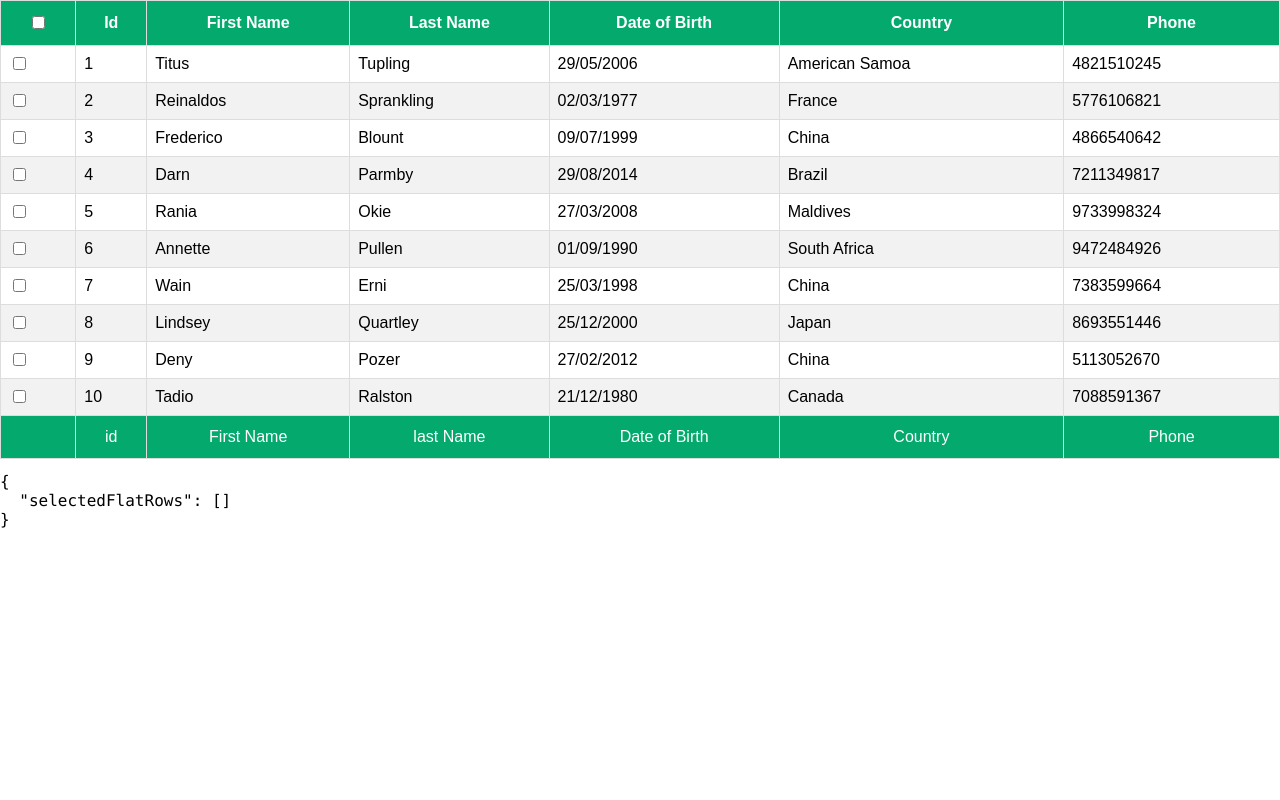
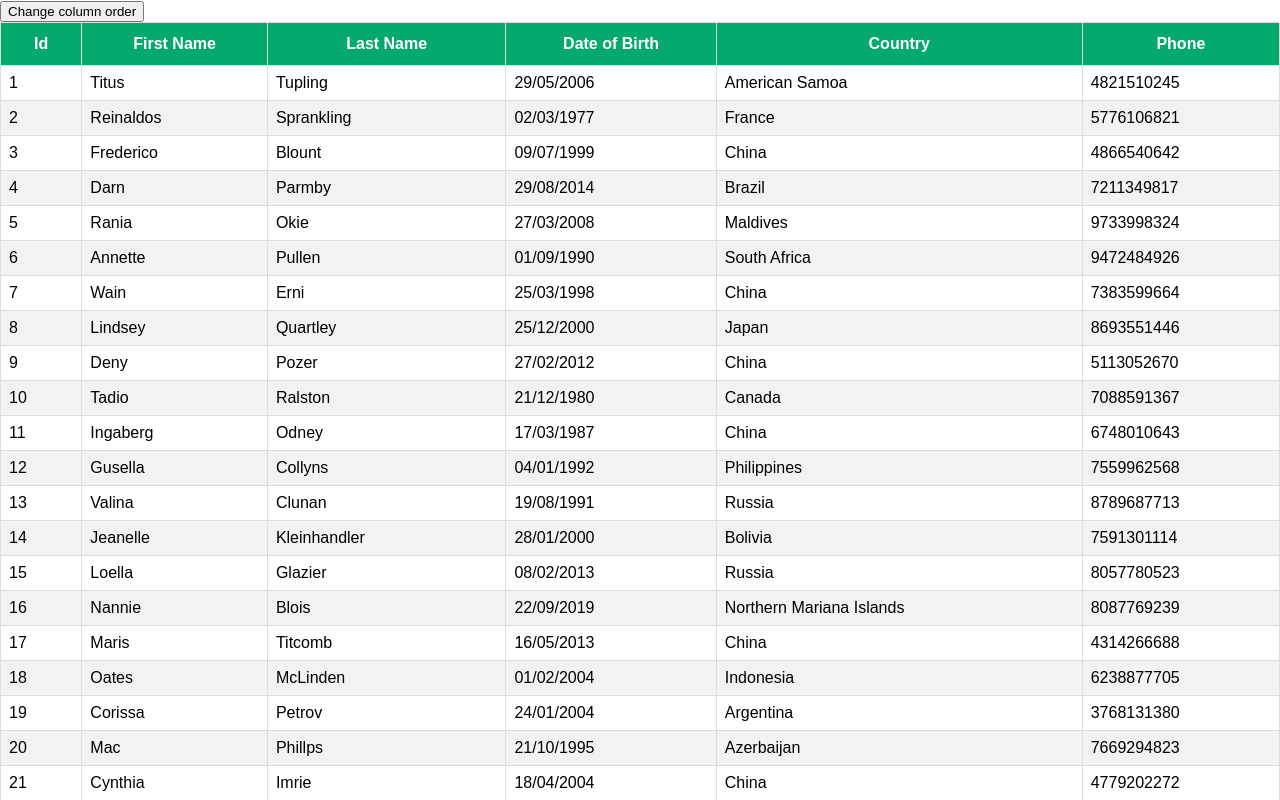
Before and after one commit to Monakhrsn/react-table, a React (Create React App) app: page / in a window 1280 px wide. Shown: the top 800 px of the page. Built offline with nearby package versions, Linux system fonts and the light colour scheme.

Commit message:
Fix column order

```diff
--- a/src/App.tsx
+++ b/src/App.tsx
@@ -1,6 +1,7 @@
 import React from 'react';
 import './App.css';
 import { BasicTable } from './components/basicTable';
+import ColumnOrder from './components/columnOrder';
 import FilteringTable from './components/filteringTable';
 import PaginationTable from './components/paginationTable';
 import RowSelection from './components/rowSelection';
@@ -10,7 +11,8 @@
 function App() {
   return (
    <div>
-     <RowSelection />
+     <ColumnOrder />
+     {/* <RowSelection /> */}
      {/* <PaginationTable /> */}
      {/* <FilteringTable /> */}
      {/* <SortingTable /> */}
--- /dev/null
+++ b/src/components/columnOrder.tsx
@@ -0,0 +1,77 @@
+import React, { useMemo } from 'react';
+import { useTable, useColumnOrder } from 'react-table';
+import MOCK_DATA from './MOCK_DATA.json';
+import { COLUMNS, GROUPED_COLUMNS } from './columns';
+import './table.css';
+
+export const ColumnOrder = () => {
+  const columns = useMemo(() => COLUMNS, []);
+  const data = useMemo(() => MOCK_DATA, []);
+
+  const {
+    getTableProps,
+    getTableBodyProps,
+    headerGroups,
+    footerGroups,
+    rows,
+    prepareRow,
+    setColumnOrder,
+  } = useTable<object>(
+    {
+      columns,
+      data,
+    },
+    useColumnOrder
+  );
+  const changeOrder = () => {
+    setColumnOrder([
+      'id',
+      'first_name',
+      'last_name',
+      'phone',
+      'country',
+      'date_of_birth',
+    ]);
+  };
+  return (
+    <>
+      <button onClick={changeOrder}>Change column order</button>
+      <table {...getTableProps()}>
+        <thead>
+          {headerGroups.map((headerGroup) => (
+            <tr {...headerGroup.getHeaderGroupProps()}>
+              {headerGroup.headers.map((column) => (
+                <th {...column.getHeaderProps()}>{column.render('Header')}</th>
+              ))}
+            </tr>
+          ))}
+        </thead>
+        <tbody {...getTableBodyProps()}>
+          {rows.map((row) => {
+            prepareRow(row);
+            return (
+              <tr {...row.getRowProps()}>
+                {row.cells.map((cell) => {
+                  return (
+                    <td {...cell.getCellProps()}>{cell.render('Cell')}</td>
+                  );
+                })}
+              </tr>
+            );
+          })}
+        </tbody>
+        <tfoot>
+          {footerGroups.map((footerGroup) => (
+            <tr {...footerGroup.getFooterGroupProps()}>
+              {footerGroup.headers.map((column) => (
+                <td {...column.getFooterProps}>{column.render('Footer')}</td>
+              ))}
+            </tr>
+          ))}
+        </tfoot>
+      </table>
+    </>
+  );
+};
+
+export default ColumnOrder;
```
